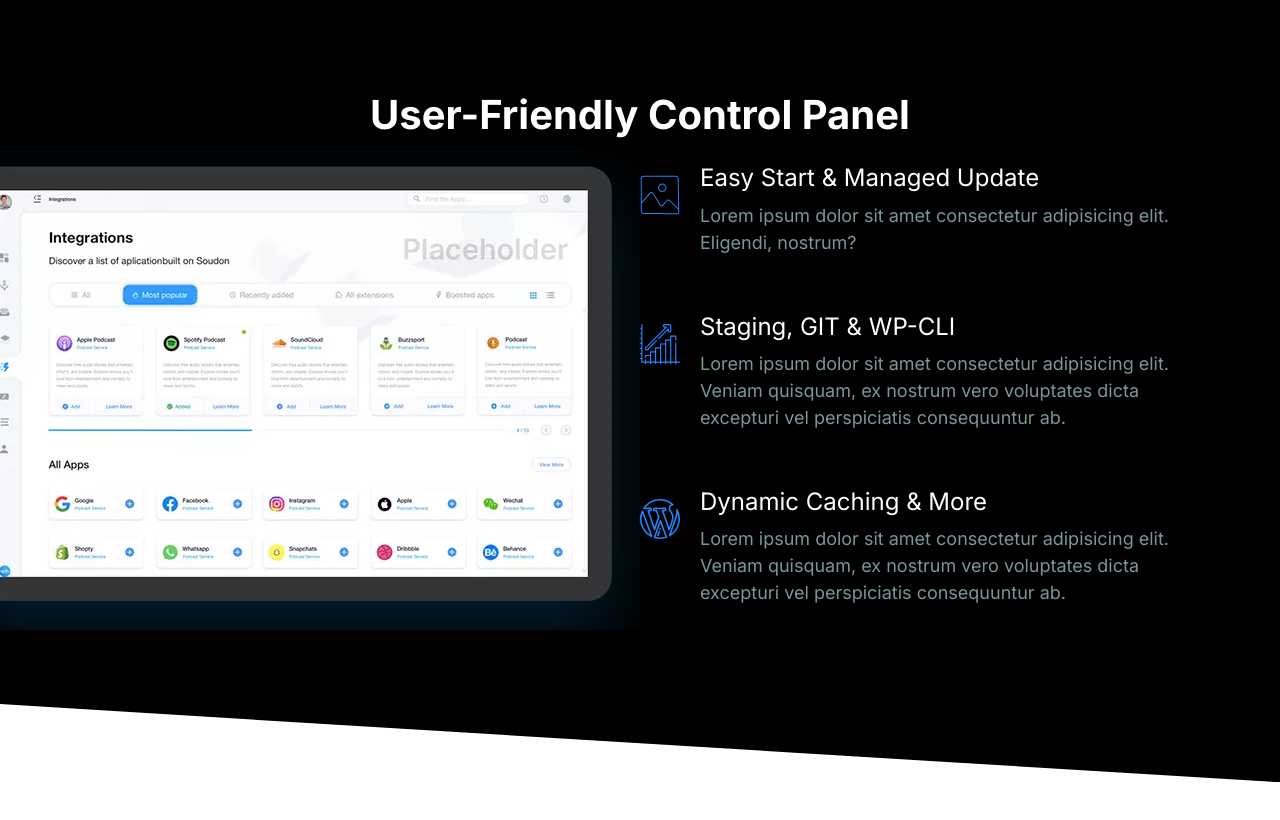
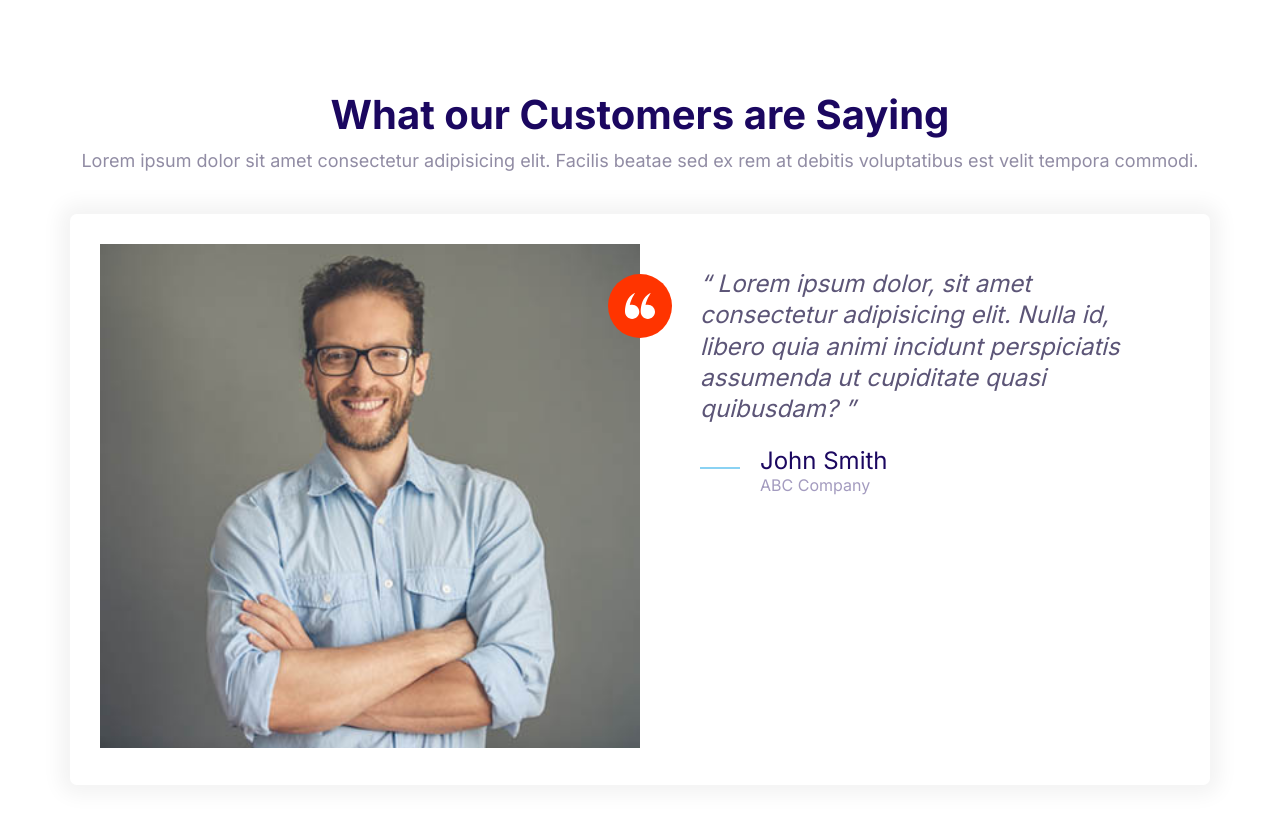
Before and after one commit to jack-mocha/moshify, a plain HTML site: page index.html in a window 1280 px wide. Drawn offline with Linux system fonts and the light colour scheme.

Commit message:
Build the testimonial block component

```diff
--- a/css/style.css
+++ b/css/style.css
@@ -644,6 +644,7 @@ a {
 
 .block__header {
   text-align: center;
+  margin-bottom: 4rem;
 }
 
 .container {
--- a/index.html
+++ b/index.html
@@ -14,74 +14,47 @@
     <link rel="stylesheet" href="css/style.css" />
   </head>
   <body>
-    <section class="block block--dark block--skewed-right block-showcase">
+    <section class="block">
       <header class="block__header">
-        <h2>User-Friendly Control Panel</h2>
+        <h2>What our Customers are Saying</h2>
+        <p>
+          Lorem ipsum dolor sit amet consectetur adipisicing elit. Facilis
+          beatae sed ex rem at debitis voluptatibus est velit tempora commodi.
+        </p>
       </header>
-      <div class="container grid grid--cols-2">
-        <picture class="block-showcase__image">
-          <source
-            type="image/webp"
-            srcset="images/ipad.webp 1x, images/ipad@2x.webp 2x"
-          />
-          <source
-            type="image/png"
-            srcset="images/ipad.png 1x, images/ipad@2x.png 2x"
-          />
-          <img src="images/ipad.png" alt="" />
-        </picture>
-        <ul class="list">
-          <li>
+      <div class="container">
+        <div class="card testimonial">
+          <div class="grid grid--cols-2">
+            <div class="testimonial__image">
+              <img src="images/testimonial.jpg" alt="a happy customer" />
+              <span class="icon-container icon-container--accent">
+                <svg class="icon icon--white icon--small">
+                  <use xlink:href="images/sprite.svg#quotes"></use>
+                </svg>
+              </span>
+            </div>
+            <blockquote class="quote">
+              <p class="quote__text">
+                Lorem ipsum dolor, sit amet consectetur adipisicing elit. Nulla
+                id, libero quia animi incidunt perspiciatis assumenda ut
+                cupiditate quasi quibusdam?
+              </p>
+              <footer>
                 <div class="media">
                   <div class="media__image">
-                <svg class="icon icon--primary">
-                  <use xlink:href="images/sprite.svg#snap"></use>
+                    <svg class="icon icon--primary quote__line">
+                      <use xlink:href="images/sprite.svg#line"></use>
                     </svg>
                   </div>
                   <div class="media__body">
-                <h3 class="media__title">Easy Start & Managed Update</h3>
-                <p>
-                  Lorem ipsum dolor sit amet consectetur adipisicing elit.
-                  Eligendi, nostrum?
-                </p>
+                    <h3 class="media__title quote__author">John Smith</h3>
+                    <p class="quote__organization">ABC Company</p>
                   </div>
                 </div>
-          </li>
-          <li>
-            <div class="media">
-              <div class="media__image">
-                <svg class="icon icon--primary">
-                  <use xlink:href="images/sprite.svg#growth"></use>
-                </svg>
-              </div>
-              <div class="media__body">
-                <h3 class="media__title">Staging, GIT & WP-CLI</h3>
-                <p>
-                  Lorem ipsum dolor sit amet consectetur adipisicing elit.
-                  Veniam quisquam, ex nostrum vero voluptates dicta excepturi
-                  vel perspiciatis consequuntur ab.
-                </p>
+              </footer>
+            </blockquote>
           </div>
         </div>
-          </li>
-          <li>
-            <div class="media">
-              <div class="media__image">
-                <svg class="icon icon--primary">
-                  <use xlink:href="images/sprite.svg#wordpress"></use>
-                </svg>
-              </div>
-              <div class="media__body">
-                <h3 class="media__title">Dynamic Caching & More</h3>
-                <p>
-                  Lorem ipsum dolor sit amet consectetur adipisicing elit.
-                  Veniam quisquam, ex nostrum vero voluptates dicta excepturi
-                  vel perspiciatis consequuntur ab.
-                </p>
-              </div>
-            </div>
-          </li>
-        </ul>
       </div>
     </section>
     <script src="js/main.js"></script>
```
Also changed, not shown: components/block-testimonial.html (added, +43 -0 lines). Lines whose indentation alone changed are shown as unchanged.
